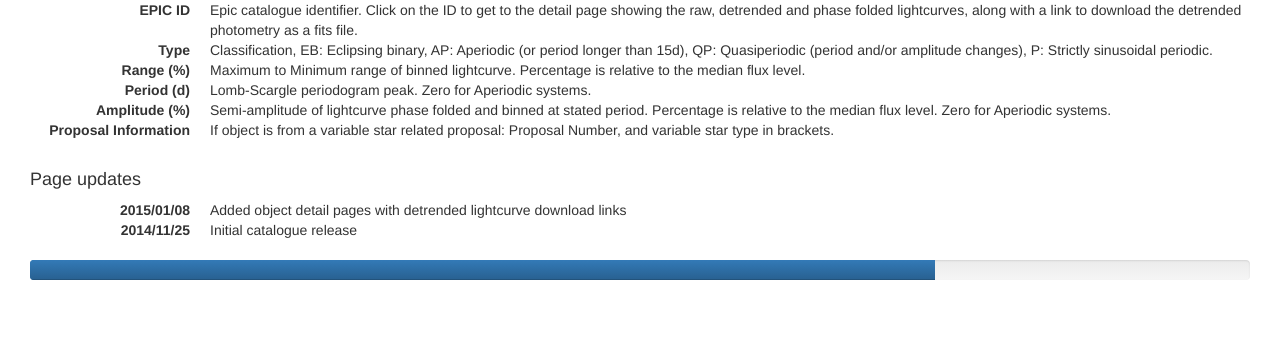
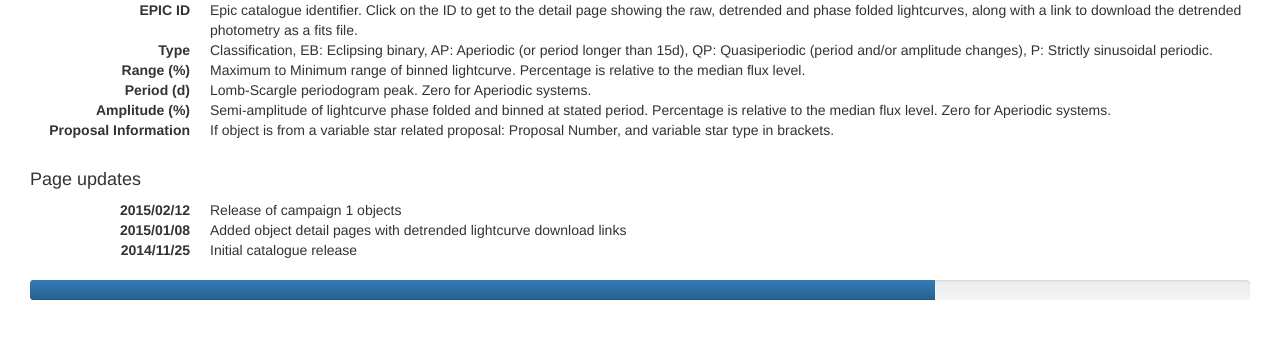
Before and after one commit to mindriot101/k2varcat, a Python web app: template k2var/templates/index.html in a window 1280 px wide. Shown: the part 209-548 px from the top of the page. Run offline with Jinja, Linux system fonts and the light colour scheme; the template is opened without the code that fills it, so the values that code supplies are empty; some libraries are stand-ins or nearby versions.

Commit message:
Split out updates and add entry including campaign 1 objects

```diff
--- a/k2var/templates/index.html
+++ b/k2var/templates/index.html
@@ -25,13 +25,7 @@
 <div class="row-fluid">
     <div class="col-md-8">
         <div id="updates">
-            <h4>Page updates</h4>
-            <dl class="dl-horizontal">
-                <dt>2015/01/08</dt>
-                <dd>Added object detail pages with detrended lightcurve download links</dd>
-                <dt>2014/11/25</dt>
-                <dd>Initial catalogue release</dd>
-            </dl>
+            {% include "updates.html" %}
         </div>
     </div>
 </div>
--- /dev/null
+++ b/k2var/templates/updates.html
@@ -0,0 +1,9 @@
+<h4>Page updates</h4>
+<dl class="dl-horizontal">
+    <dt>2015/02/12</dt>
+    <dd>Release of campaign 1 objects</dd>
+    <dt>2015/01/08</dt>
+    <dd>Added object detail pages with detrended lightcurve download links</dd>
+    <dt>2014/11/25</dt>
+    <dd>Initial catalogue release</dd>
+</dl>
```
